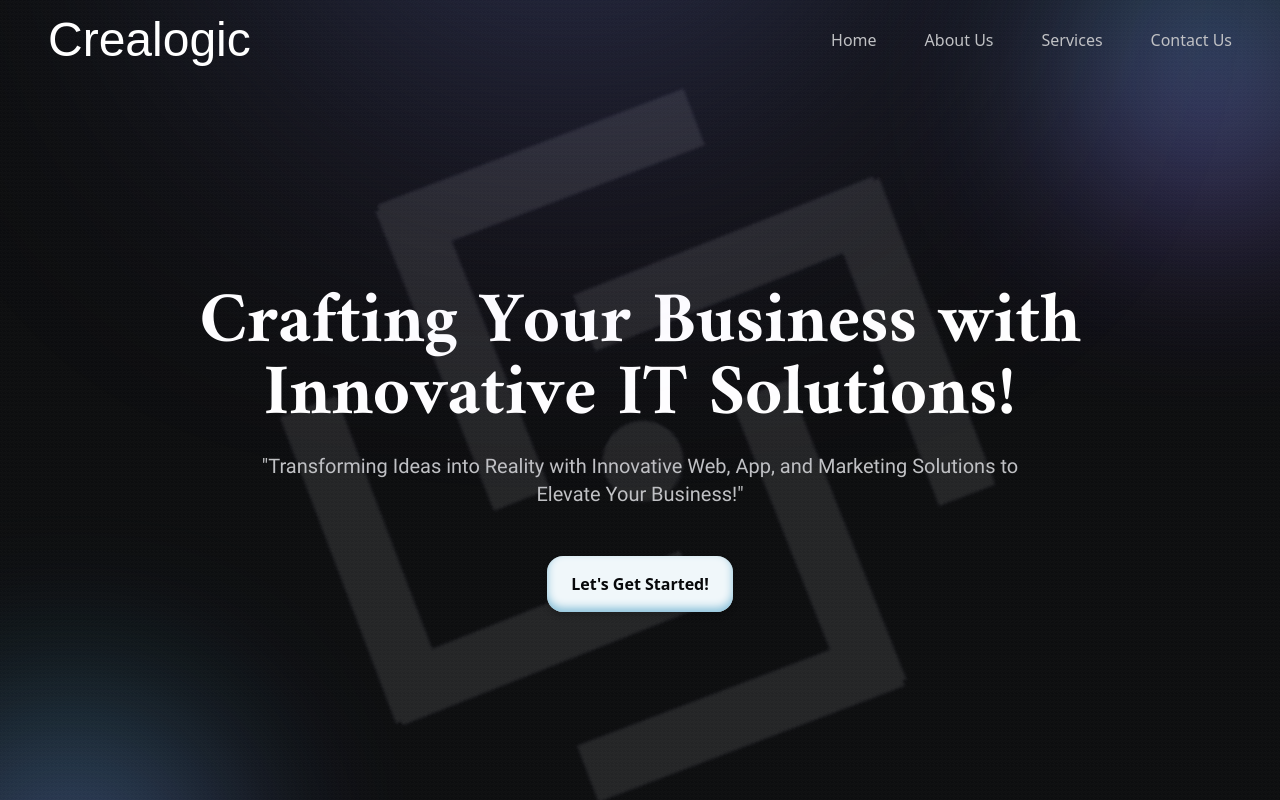
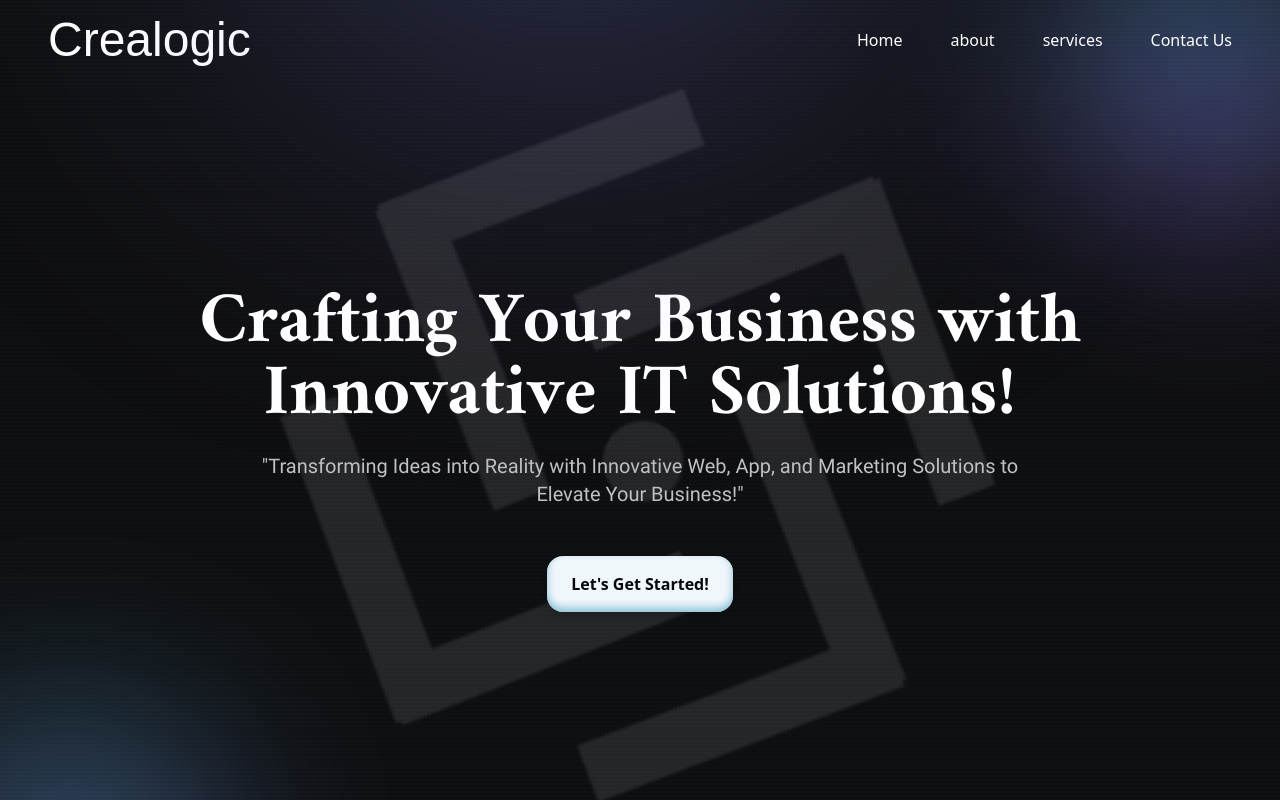
Before and after one commit to Crealogic-Tech/Crealogic-website, a React (Vite) app: page / in a window 1280 px wide. Shown: the top 800 px of the page. Built offline with nearby package versions, Linux system fonts and the light colour scheme; a web font is replaced by a local one.

Commit message:
header bug fix

```diff
--- a/src/App.css
+++ b/src/App.css
@@ -145,6 +145,7 @@
   font-style: italic;
   font-display: swap;
 }
+
 html {
   scroll-behavior: smooth;
 }
--- a/src/Components/ConteactUs/ContectUs.jsx
+++ b/src/Components/ConteactUs/ContectUs.jsx
@@ -14,7 +14,7 @@ const CTASection = ({ ctaText }) => {
             <div className="absolute bolck sm:hidden -top-48 -right-36 ght w-[300px] h-[300px] -z-10 rounded-full blur-[100px] bg-gradient-45 opacity-[0.3]"></div>
           </div>
           <div className="heroHeadding rounded-lg flex flex-col justify-center p-12 items-center gap-6 md:gap-12 text-white">
-            <p className="text-2xl lg:text-[64px] font-semibold text-white text-center md:mb-6">
+            <p className="text-2xl lg:text-[60px] font-amiri font-semibold text-white text-center md:mb-6">
               {ctaText}
             </p>
             <div className="flex justify-center items-center pt-2">
--- a/src/Components/Footer/Footer.jsx
+++ b/src/Components/Footer/Footer.jsx
@@ -24,13 +24,13 @@ const Footer = () => {
           <div className="flex justify-between w-full items-stretch flex-col px-4 gap-8 ">
             <div className="flex flex-col sm:flex-row gap-5 sm:gap-0 justify-center sm:justify-between">
               <div className="flex flex-col gap-4 sm:gap-8">
-                <div className="inline-flex items-center ju flex-col gap-2">
+                <div className="inline-flex items-center md:items-start flex-col gap-2">
                   <a href="#home" className="inline-block">
                     <span className="text-secondry text-5xl font-amiri font-normal transition-opacity duration-300">
                       Crealogic
                     </span>
                   </a>
-                  <div className="flex justify-center items-center gap-3">
+                  <div className="flex justify-center items-center md:text-start gap-3">
                     <div className="w-2 h-2 rounded-full bg-secondry"></div>
                     <p className="font-normal text-secondry">Surat</p>
                   </div>
--- a/src/Components/Header/Header.jsx
+++ b/src/Components/Header/Header.jsx
@@ -1,21 +1,15 @@
-
 import React, { useEffect, useState } from "react";
-import { Link, useLocation } from "react-router-dom";
+import { Link } from "react-router-dom";
 import HeaderLogo from "../../assets/images/HeaderLogo.svg";
 import { FaBars, FaTimes } from "react-icons/fa";
 
 const Header = () => {
   const [isScrolled, setIsScrolled] = useState(false);
   const [isMenuOpen, setIsMenuOpen] = useState(false);
-  const location = useLocation();
 
   useEffect(() => {
     const handleScroll = () => {
-      if (window.scrollY > 200) {
-        setIsScrolled(true);
-      } else {
-        setIsScrolled(false);
-      }
+      setIsScrolled(window.scrollY > 200);
     };
 
     window.addEventListener("scroll", handleScroll);
@@ -40,14 +34,13 @@ const Header = () => {
 
   const handleNavClick = (e, targetId) => {
     e.preventDefault();
-
-    if (location.pathname === "/home") {
     const targetElement = document.getElementById(targetId);
 
     if (targetElement) {
-        const headerOffset = 80;
+      const headerOffset = 80; // Adjust this offset if needed
       const elementPosition = targetElement.getBoundingClientRect().top;
-        const offsetPosition = elementPosition + window.pageYOffset - headerOffset;
+      const offsetPosition =
+        elementPosition + window.pageYOffset - headerOffset;
 
       window.scrollTo({
         top: offsetPosition,
@@ -56,18 +49,9 @@ const Header = () => {
 
       setIsMenuOpen(false);
     } else {
-        alert(`Section with ID ${targetId} not found on the current page!`);
-      }
-    } else {
-      setIsMenuOpen(false);
+      console.warn(`Section with ID ${targetId} not found!`);
     }
   };
-
-  useEffect(() => {
-    if (location.pathname === "/home") {
-      window.scrollTo(0, 0);
-    }
-  }, [location]);
 
   return (
     <>
@@ -79,15 +63,14 @@ const Header = () => {
         }`}
       >
         <div className="absolute hidden md:block -top-[450px] overflow-hidden left-1/4 w-[500px] h-[500px] rounded-full blur-[190px] bg-gradient-45 opacity-[0.5]"></div>
-
-        <div className="container mx-auto px-6 md:px-12 py-3 flex justify-between items-center relative">
-          <div className="">
+        <div className="container mx-auto px-6 md:px-12 py-3 flex justify-between items-center">
+          <div>
           <Link to="/home">
             {isScrolled ? (
               <img
                 src={HeaderLogo}
                 alt="Logo"
-                  className="w-14 transition-opacity duration-1000 "
+                className="w-14 transition-opacity duration-1000"
               />
             ) : (
               <span className="text-secondry text-5xl font-amiri font-normal transition-opacity duration-300">
@@ -104,56 +87,61 @@ const Header = () => {
             )}
           </button>
           <div className="hidden lg:flex">
-            <div className="flex items-center justify-center border-l lg:border-l-0">
-              <div className="flex flex-col h-full justify-between lg:items-center lg:flex-row">
-                <ul className="pt-20 text-accentLight space-y-8 lg:space-y-0 lg:flex lg:space-x-12 lg:pt-0">
+            <ul className="flex space-x-12">
               <li>
-                    <Link
-                      to="/home"
-                      className="group relative before:absolute before:inset-x-[-10px] before:bottom-[-20px] before:h-0.5 before:origin-right before:scale-x-0 before:bg-primaryLight before:transition before:duration-200 hover:before:origin-left hover:before:scale-x-100"
+                <div className="group relative before:absolute before:inset-x-[-10px] before:bottom-[-20px] before:h-0.5 before:origin-right before:scale-x-0 before:bg-primaryLight before:transition before:duration-200 hover:before:origin-left hover:before:scale-x-100">
+                  <span className="relative group-hover:text-primaryLight font-medium transition-colors duration-300   text-secondry">
+                    <a
+                      href="#home"
+                      className="hidden lg:inline"
                       onClick={(e) => handleNavClick(e, "home")}
                     >
-                      <span className="relative group-hover:text-primaryLight lg:text-primaryMedium font-medium">
                       Home
+                    </a>
                   </span>
-                    </Link>
+                </div>
               </li>
               <li>
-                    <Link
-                      to="/about"
-                      className="group relative before:absolute before:inset-x-[-10px] before:bottom-[-20px] before:h-0.5 before:origin-right before:scale-x-0 before:bg-primaryLight before:transition before:duration-200 hover:before:origin-left hover:before:scale-x-100"
+                <div className="group relative before:absolute before:inset-x-[-10px] before:bottom-[-20px] before:h-0.5 before:origin-right before:scale-x-0 before:bg-primaryLight before:transition before:duration-200 hover:before:origin-left hover:before:scale-x-100">
+                  <span className="relative group-hover:text-primaryLight font-medium transition-colors duration-300   text-secondry">
+                    <a
+                      href="#about"
+                      className="hidden lg:inline"
                       onClick={(e) => handleNavClick(e, "about")}
                     >
-                      <span className="relative group-hover:text-primaryLight lg:text-primaryMedium font-medium">
-                        About Us
+                      about
+                    </a>
                   </span>
-                    </Link>
+                </div>
               </li>
               <li>
-                    <Link
-                      to="/services"
-                      className="group relative before:absolute before:inset-x-[-10px] before:bottom-[-20px] before:h-0.5 before:origin-right before:scale-x-0 before:bg-primaryLight before:transition before:duration-200 hover:before:origin-left hover:before:scale-x-100"
+                <div className="group relative before:absolute before:inset-x-[-10px] before:bottom-[-20px] before:h-0.5 before:origin-right before:scale-x-0 before:bg-primaryLight before:transition before:duration-200 hover:before:origin-left hover:before:scale-x-100">
+                  <span className="relative group-hover:text-primaryLight font-medium transition-colors duration-300   text-secondry">
+                    <a
+                      href="#services"
+                      className="hidden lg:inline"
                       onClick={(e) => handleNavClick(e, "services")}
                     >
-                      <span className="relative group-hover:text-primaryLight lg:text-primaryMedium font-medium">
-                        Services
+                      services
+                    </a>
                   </span>
-                    </Link>
+                </div>
               </li>
               <li>
-                    <Link
-                      to="/contact"
-                      className="group relative before:absolute before:inset-x-[-10px] before:bottom-[-20px] before:h-0.5 before:origin-right before:scale-x-0 before:bg-primaryLight before:transition before:duration-200 hover:before:origin-left hover:before:scale-x-100"
+                <div className="group relative before:absolute before:inset-x-[-10px] before:bottom-[-20px] before:h-0.5 before:origin-right before:scale-x-0 before:bg-primaryLight before:transition before:duration-200 hover:before:origin-left hover:before:scale-x-100">
+                  <span className="relative group-hover:text-primaryLight font-medium transition-colors duration-300   text-secondry">
+                    <a
+                      href="#contact"
+                      className="hidden lg:inline"
                       onClick={(e) => handleNavClick(e, "contact")}
                     >
-                      <span className="relative group-hover:text-primaryLight lg:text-primaryMedium font-medium whitespace-nowrap">
                       Contact Us
+                    </a>
                   </span>
-                    </Link>
+                </div>
               </li>
+
             </ul>
-              </div>
-            </div>
           </div>
         </div>
       </header>
@@ -165,46 +153,46 @@ const Header = () => {
         onClick={closeMenu}
       >
         <nav
-          className={`relative top-0 left-0 w-full h-full bg-transparent transition-transform duration-300 flex flex-col items-center justify-center ${
+          className={`relative top-0 left-0 w-full h-full bg-transparent flex flex-col items-center justify-center transition-transform duration-300 ${
             isMenuOpen ? "translate-x-0" : "translate-x-full"
           }`}
         >
           <ul className="flex flex-col items-center space-y-8">
             <li>
-              <Link
-                to="/home"
+              <a
+                href="#home"
                 className="text-secondry text-2xl font-medium hover:text-primaryLight"
                 onClick={(e) => handleNavClick(e, "home")}
               >
                 Home
-              </Link>
+              </a>
             </li>
             <li>
-              <Link
-                to="/about"
+              <a
+                href="#about"
                 className="text-secondry text-2xl font-medium hover:text-primaryLight"
                 onClick={(e) => handleNavClick(e, "about")}
               >
                 About Us
-              </Link>
+              </a>
             </li>
             <li>
-              <Link
-                to="/services"
+              <a
+                href="#services"
                 className="text-secondry text-2xl font-medium hover:text-primaryLight"
                 onClick={(e) => handleNavClick(e, "services")}
               >
                 Services
-              </Link>
+              </a>
             </li>
             <li>
-              <Link
-                to="/contact"
+              <a
+                href="#contact"
                 className="text-secondry text-2xl font-medium hover:text-primaryLight"
                 onClick={(e) => handleNavClick(e, "contact")}
               >
                 Contact Us
-              </Link>
+              </a>
             </li>
           </ul>
         </nav>
--- a/src/Components/Services/Services.jsx
+++ b/src/Components/Services/Services.jsx
@@ -91,7 +91,7 @@ const Services = () => {
   };
 
   return (
-    <section id="services " className="pb-20 relative">
+    <section id="services" className="pb-20 relative">
       <div className=" ">
         <div className="absolute block sm:hidden -top-36 sm:-top-20 -right-36 ght sm:-right-20 w-[300px] h-[300px] -z-10 rounded-full blur-[100px] bg-gradient-45 opacity-[0.3]"></div>
       </div>
```
Lines whose indentation alone changed are shown as unchanged.
